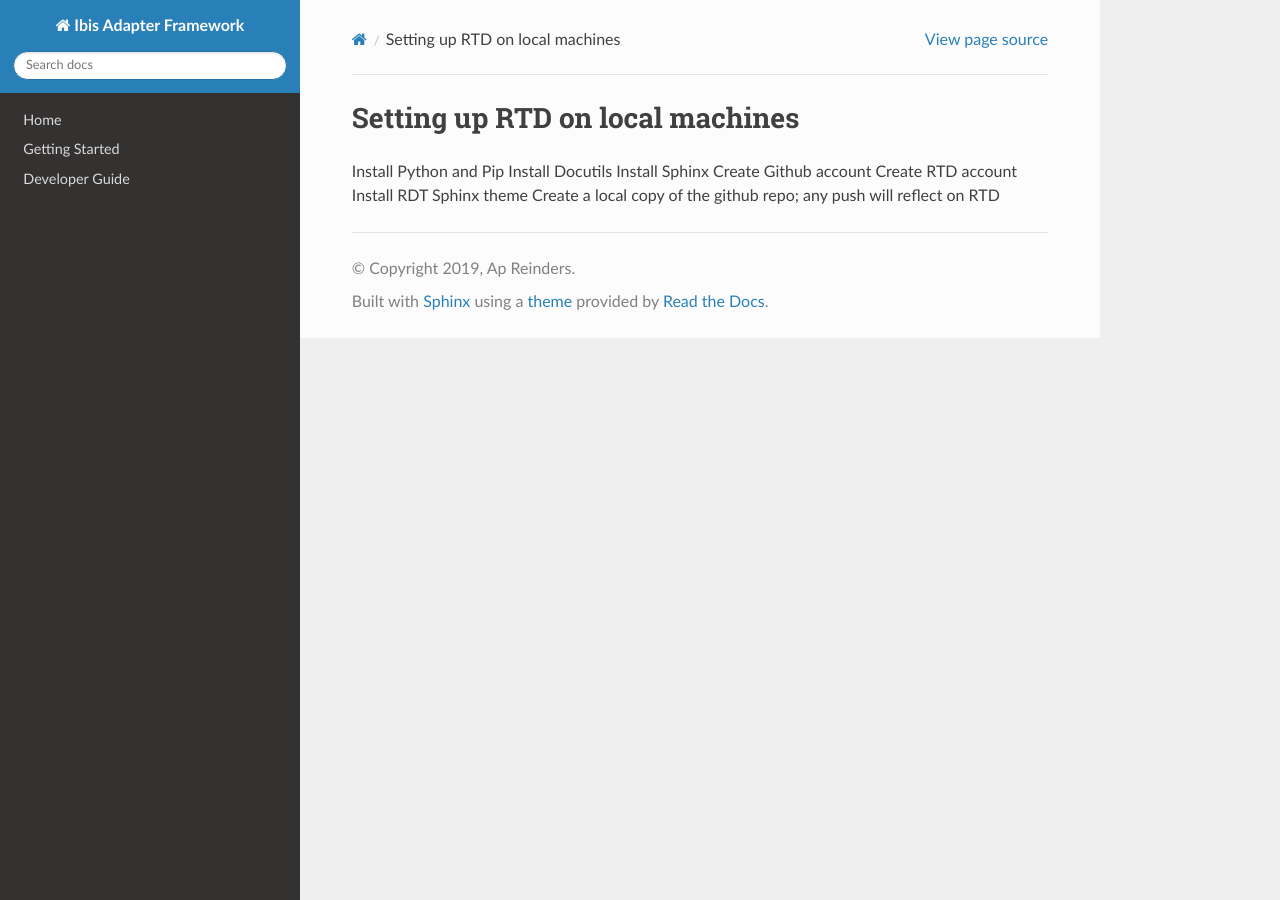
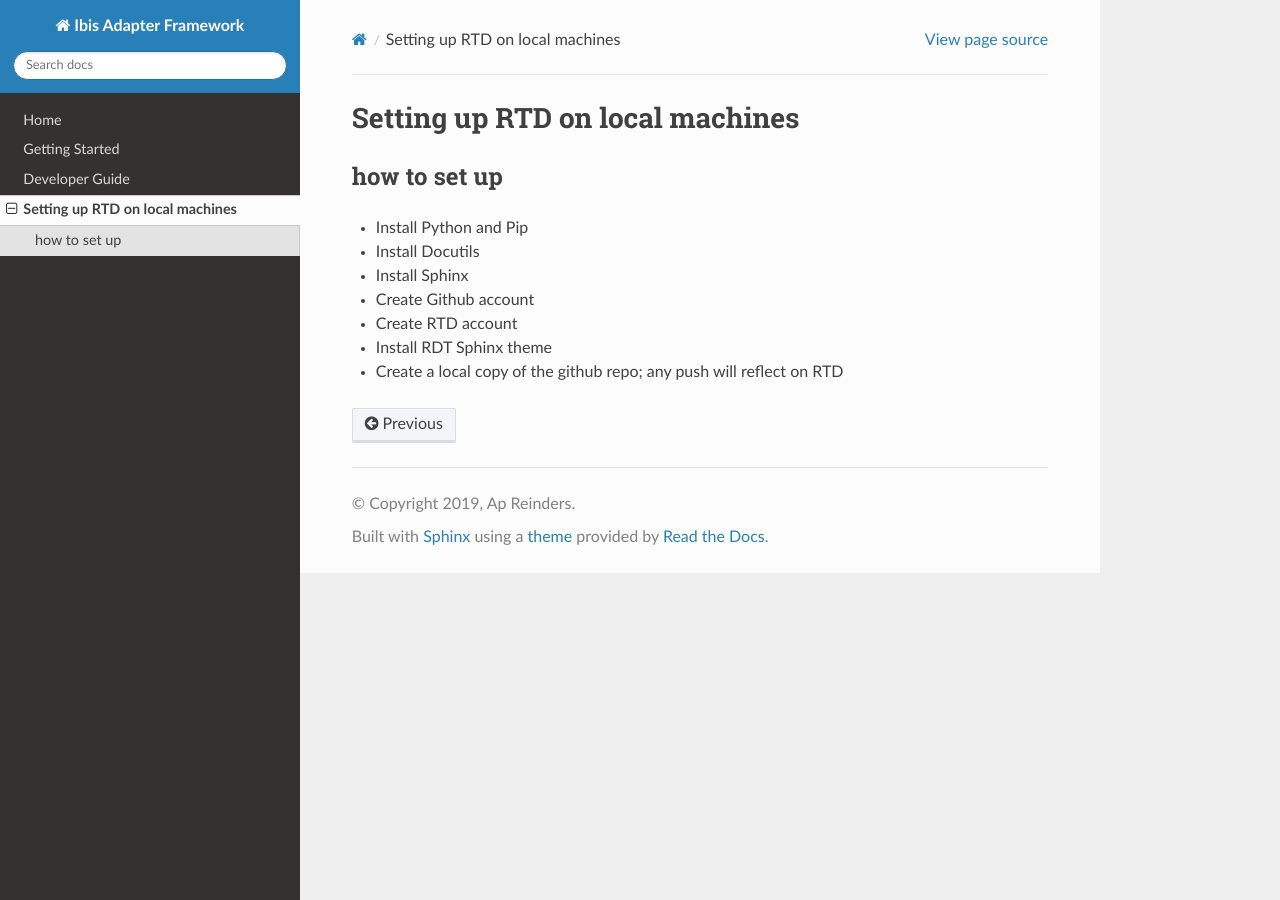
Before and after one commit to frankframework/frank-manual, a Sphinx documentation site: the page built from docs/source/setup.rst, in a window 1280 px wide. Built offline with Sphinx 7.4.7 and the Read the Docs theme 2.0.0, drawn with Linux system fonts in a browser that asks for light colours.

Commit message:
minor changes

```diff
--- a/docs/source/code_examples/configuration_example.rst
+++ b/docs/source/code_examples/configuration_example.rst
@@ -2,7 +2,5 @@ xml example configuration
 =========================
 
 
-
-
 .. literalinclude:: ../../../src/main/resources/Configuration_IterateEdudex.xml
    :language: xml
--- a/docs/source/home.rst
+++ b/docs/source/home.rst
@@ -2,3 +2,6 @@ Home
 ============
 
 The Ibis Adapter Framework is an awesome tool for developers across the globbe!
+
+.. image:: ../images/screenshot.png
+   :width: 500
--- a/docs/source/setup.rst
+++ b/docs/source/setup.rst
@@ -1,10 +1,15 @@
 Setting up RTD on local machines
 ================================
 
-Install Python and Pip
-Install Docutils
-Install Sphinx
-Create Github account
-Create RTD account
-Install RDT Sphinx theme
-Create a local copy of the github repo; any push will reflect on RTD
+
+
+how to set up
+^^^^^^^^^^^^^
+
+* Install Python and Pip
+* Install Docutils
+* Install Sphinx
+* Create Github account
+* Create RTD account
+* Install RDT Sphinx theme
+* Create a local copy of the github repo; any push will reflect on RTD
--- a/docs/source/userguide.rst
+++ b/docs/source/userguide.rst
@@ -11,7 +11,6 @@ There are several topics to be treated here
    Getting_started_locally
    Getting_started_in_the_cloud
 
-Everything superawesome
 
 topic1
 ^^^^^^
```
Also changed, not shown: docs/source/index.rst (+2 -8 lines), docs/images/screenshot.png (added), docs/screenshot.png (added).
